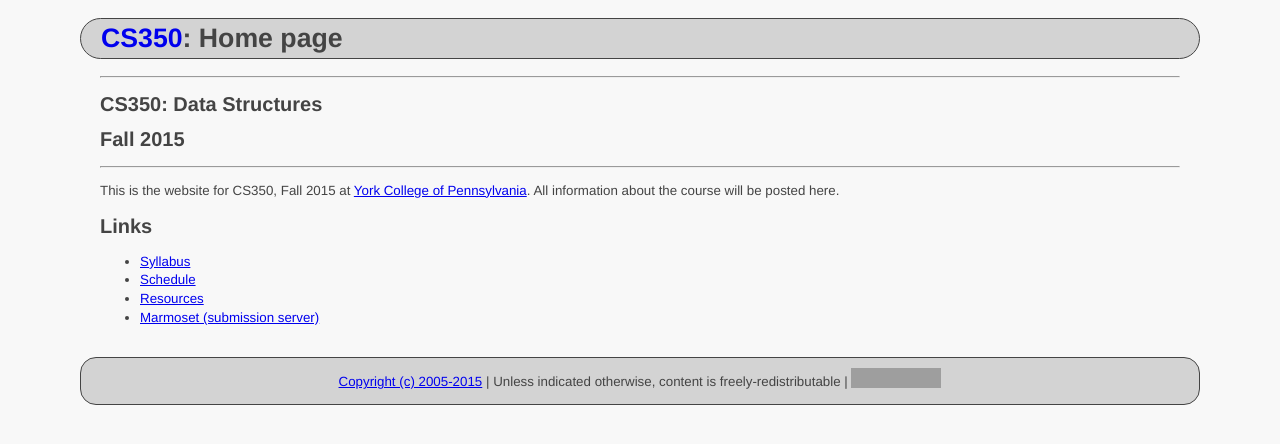
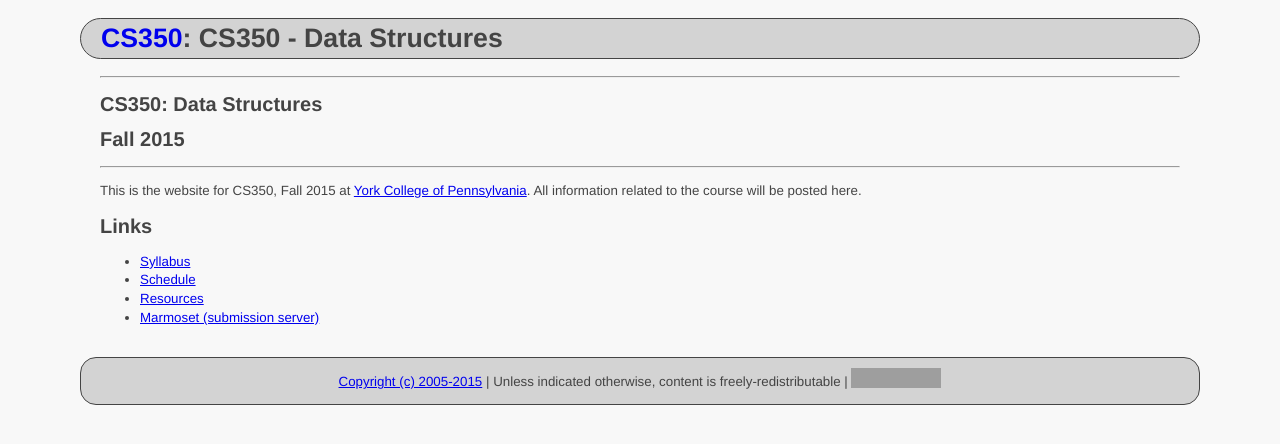
Before and after one commit to ycpcs/cs350-fall2015, a Jekyll site: the page built from index.md, in a window 1280 px wide. Shown: the top 444 px of the page. Built offline with Jekyll 4.4.1, drawn with Linux system fonts in a browser that asks for light colours; Markdown is read by kramdown in place of the engine named in the settings; grey boxes are pictures that could not be loaded.

Commit message:
updated index

```diff
--- a/index.md
+++ b/index.md
@@ -1,7 +1,7 @@
 ---
 layout: default
 course_number: CS350
-title: Home page
+title: CS350 - Data Structures
 ---
 
 ------------------------
@@ -10,23 +10,14 @@ title: Home page
 ------------------------
 
 This is the website for CS350, Fall 2015 at [York College of Pennsylvania](http://www.ycp.edu).
-All information about the course will be posted here.
+All information related to the course will be posted here.
 
 ## Links
 
-<div class="linkcolumn">
-<ul>
-  <li><a href="syllabus.html">Syllabus</a></li>
-  <li><a href="schedule.html">Schedule</a></li>
-<!--  <li><a href="labs/index.html">Labs</a></li>-->
-  <li><a href="resources/index.html">Resources</a></li>
-<!--  <li><a href="submitting.html">Submitting labs and assignments</a></li>-->
-  <li><a href="https://cs.ycp.edu/marmoset">Marmoset (submission server)</a></li>
-</ul>
-</div>
-
-
-<div style="clear: both;"></div>
+* [Syllabus](syllabus.html)
+* [Schedule](schedule.html)
+* [Resources](resources/index.html)
+* [Marmoset (submission server)](https://cs.ycp.edu/marmoset)
 
 <!-- vim:set wrap: ­-->
 <!-- vim:set linebreak: -->
```
